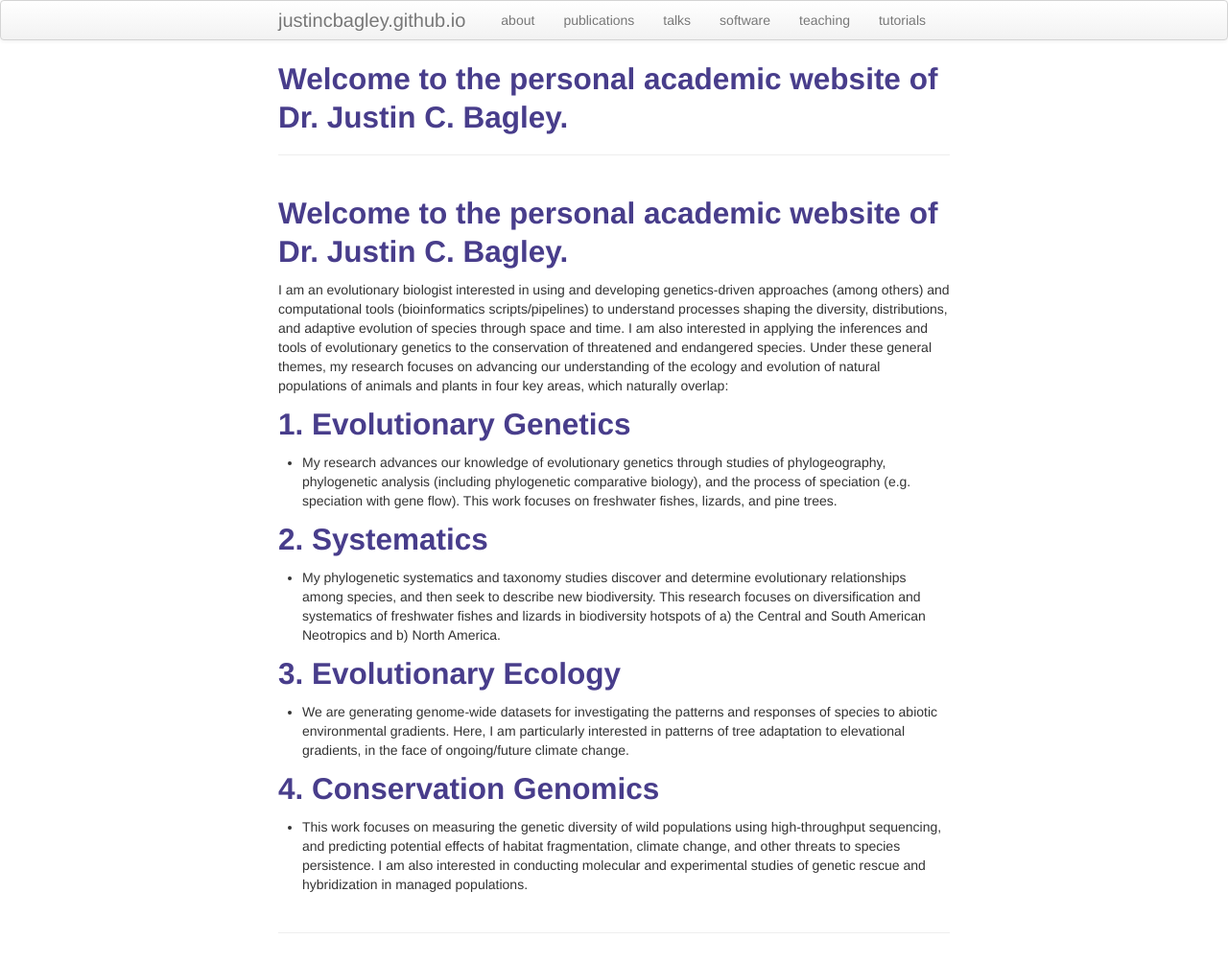
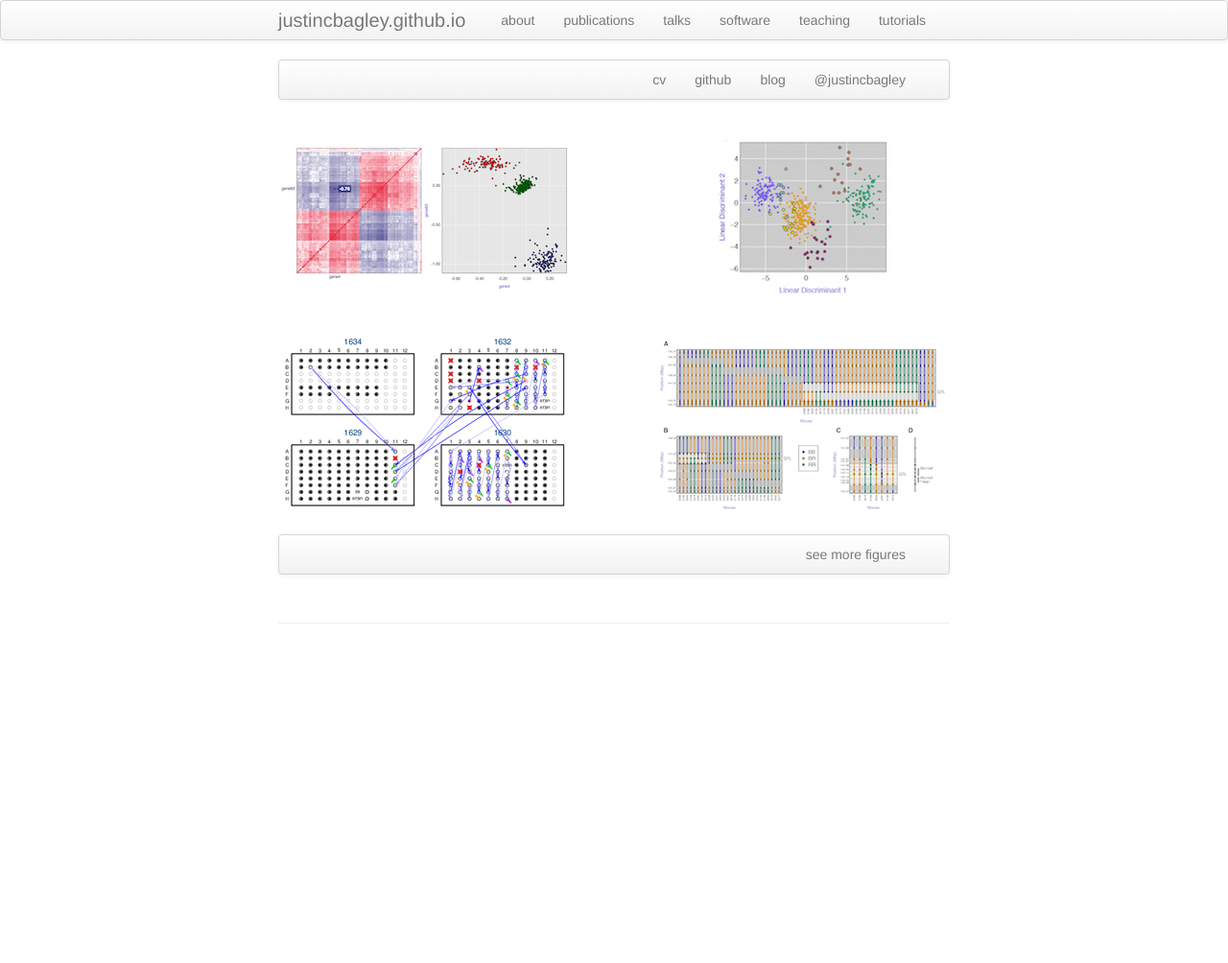
Before and after one commit to justincbagley/justincbagley.github.io, a Jekyll site: the page built from index.md, in a window 1280 px wide. Shown: the whole page at 96% size. Built offline with Jekyll 4.4.1, drawn with Linux system fonts in a browser that asks for light colours; our own code applies the rules of GitHub Pages for plain Markdown files; after the commit the page ends 900 px from its top, so only the background shows below that.

Commit message:
Update index.md

```diff
--- a/index.md
+++ b/index.md
@@ -1,15 +1,53 @@
-## Welcome to the personal academic website of Dr. Justin C. Bagley.
+---
+layout: frontpage
+title: Justin Bagley
+description: Justin Bagley is an evolutionary biologist and postdoctoral researcher at Virginia Commonwealth University; research in genetics-driven approaches (among others) and computational tools (bioinformatics scripts/pipelines) for understanding processes shaping the diversity, distributions, and adaptive evolution of species through space and time.
+keywords: Bagley, ddRADseq, genomics, phylogeography, adaptation, phylogenetics, bioinformatics
+---
 
-I am an evolutionary biologist interested in using and developing genetics-driven approaches (among others) and computational tools (bioinformatics scripts/pipelines) to understand processes shaping the diversity, distributions, and adaptive evolution of species through space and time. I am also interested in applying the inferences and tools of evolutionary genetics to the conservation of threatened and endangered species. Under these general themes, my research focuses on advancing our understanding of the ecology and evolution of natural populations of animals and plants in four key areas, which naturally overlap:
+<div class="navbar">
+  <div class="navbar-inner">
+      <ul class="nav">
+          <li><a href="{{ BASE_PATH }}/assets/Bagley_CV_May152018.pdf">cv</a></li>
+          <li><a href="https://github.com/justincbagley">github</a></li>
+          <li><a href="http://www.justinbagley.org/blog">blog</a></li>
+          <li><a href="https://twitter.com/justincbagley">@justincbagley</a></li>
+      </ul>
+  </div>
+</div>
 
-## 1. Evolutionary Genetics
- - My research advances our knowledge of evolutionary genetics through studies of phylogeography, phylogenetic analysis (including phylogenetic comparative biology), and the process of speciation (e.g. speciation with gene flow). This work focuses on freshwater fishes, lizards, and pine trees.
+<table class="wide">
+<tr>
+  <td class="left">
+    <a href="pages/publpics/iplotCorr.html">
+        <img src="assets/publpics/iplotCorr.png" alt="R/qtlcharts example" title="R/qtlcharts example"/>
+    </a>
+  </td>
+  <td class="right">
+    <a href="pages/publpics/tian2016_fig4.html">
+        <img src="assets/publpics/tian2016_fig4.png" alt="Tian et
+        al. (2016) Fig 4" title="Tian et al. (2016) Fig 4"/>
+    </a>
+  </td>
+</tr>
+<tr>
+  <td class="left">
+    <a href="pages/publpics/samplemixups_fig7.html">
+        <img src="assets/publpics/samplemixups_fig7.png" alt="Broman et al. (2013) Fig 7" title="Broman et al. (2013) Fig 7"/>
+    </a>
+  </td>
+  <td class="right">
+    <a href="pages/publpics/isletc6_fig4.html">
+        <img src="assets/publpics/isletc6_fig4.png" alt="Tian et al. (2015) Fig 4" title="Tian et al. (2015) Fig 4"/>
+    </a>
+  </td>
+</tr>
+</table>
 
-## 2. Systematics
-- My phylogenetic systematics and taxonomy studies discover and determine evolutionary relationships among species, and then seek to describe new biodiversity. This research focuses on diversification and systematics of freshwater fishes and lizards in biodiversity hotspots of a) the Central and South American Neotropics and b) North America.
-
-## 3. Evolutionary Ecology
-- We are generating genome-wide datasets for investigating the patterns and responses of species to abiotic environmental gradients. Here, I am particularly interested in patterns of tree adaptation to elevational gradients, in the face of ongoing/future climate change.
-
-## 4. Conservation Genomics
- - This work focuses on measuring the genetic diversity of wild populations using high-throughput sequencing, and predicting potential effects of habitat fragmentation, climate change, and other threats to species persistence. I am also interested in conducting molecular and experimental studies of genetic rescue and hybridization in managed populations.
+<div class="navbar">
+  <div class="navbar-inner">
+      <ul class="nav">
+          <li><a href="morefigs.html">see more figures</a></li>
+      </ul>
+  </div>
+</div>
```
